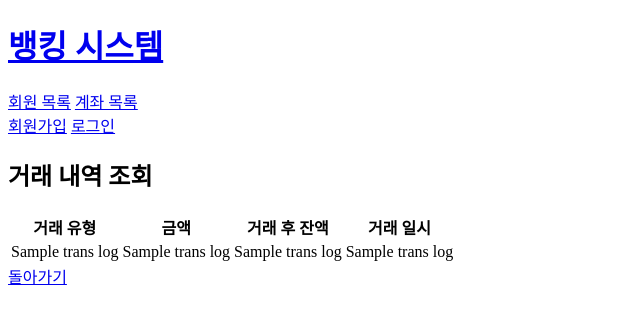
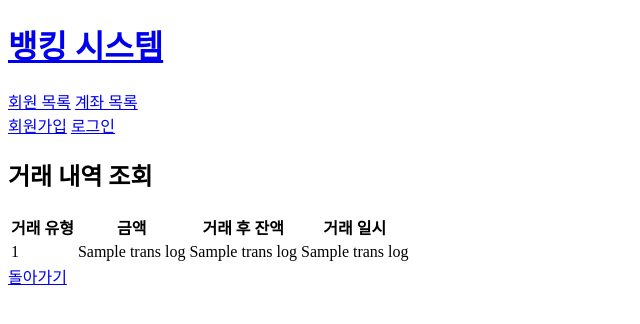
Before and after one commit to tasueom/20251002-banking-system-flask, a Flask app: template templates/trans_log.html in a window 1280 px wide. Shown: the top 324 px of the page, without its empty margins (0-640 px from the left). Run offline with Flask 3, Linux system fonts and the light colour scheme; the template is opened without the code that fills it: most values are stand-ins (such as "Sample title", 1, 10 or a date in 2020).

Commit message:
refactor: 계좌별 거래내역 조회 시 불필요한 계좌번호 선택 제거

```diff
--- a/db.py
+++ b/db.py
@@ -178,7 +178,7 @@ def get_trans_log(acc_no):
     conn, cur = conn_db()
     cur.execute("""
                 select
-                acc_no, trans_type, amount, balance, trans_date
+                trans_type, amount, balance, trans_date
                 from transactions
                 where acc_no = %s
                 """,(acc_no,))
--- a/templates/trans_log.html
+++ b/templates/trans_log.html
@@ -14,10 +14,10 @@
     </tr>
     {% for t in trans_log %}
     <tr>
+        <td>{{t[0]}}</td>
         <td>{{t[1]}}</td>
         <td>{{t[2]}}</td>
         <td>{{t[3]}}</td>
-        <td>{{t[4]}}</td>
     </tr>
     {% endfor %}
 </table>
```
